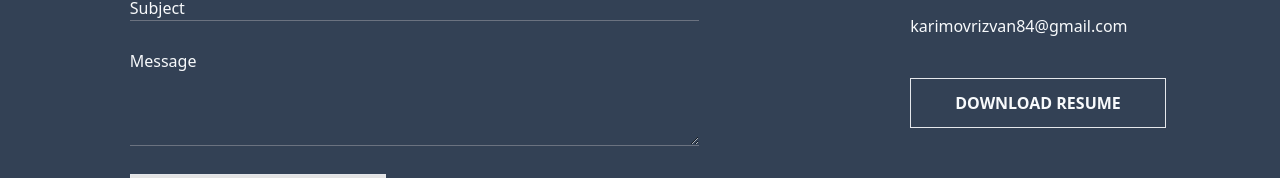
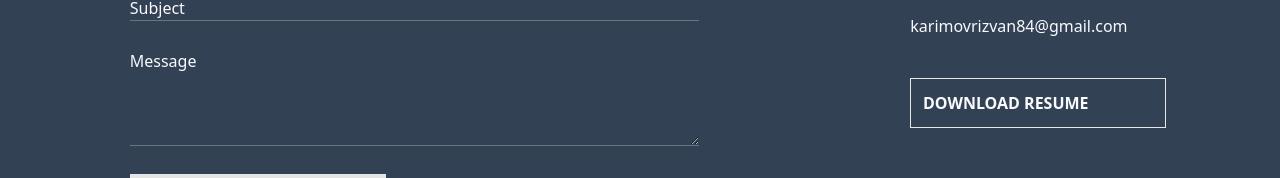
Before and after one commit to rizvan555/My_Portfolio, a React (Create React App) app: page / in a window 1280 px wide. Shown: the part 6464-6642 px from the top of the page. Built offline with nearby package versions, Linux system fonts and the light colour scheme; the HTML template or start-up script is replaced by a standard one.

Commit message:
Update footer.tsx

```diff
--- a/src/pages/footer.tsx
+++ b/src/pages/footer.tsx
@@ -60,13 +60,15 @@ function Footer() {
             karimovrizvan84@gmail.com
           </p>
           <section className="mb-14">
-            <button
-              className="border p-3 w-[20vw] hvr-radial-out"
-              style={{ backgroundColor: 'transparent' }}
-              download="lebenslauf.pdf"
-              href="/src/resource/images/lebenslauf.pdf">
-              DOWNLOAD RESUME
-            </button>
+          <a
+  className="border p-3 w-[20vw] hvr-radial-out"
+  style={{ backgroundColor: 'transparent' }}
+  download="lebenslauf.pdf"
+  href="/src/resource/images/lebenslauf.pdf"
+>
+  DOWNLOAD RESUME
+</a>
+
           </section>
           <SocialMedia />
         </section>
```
